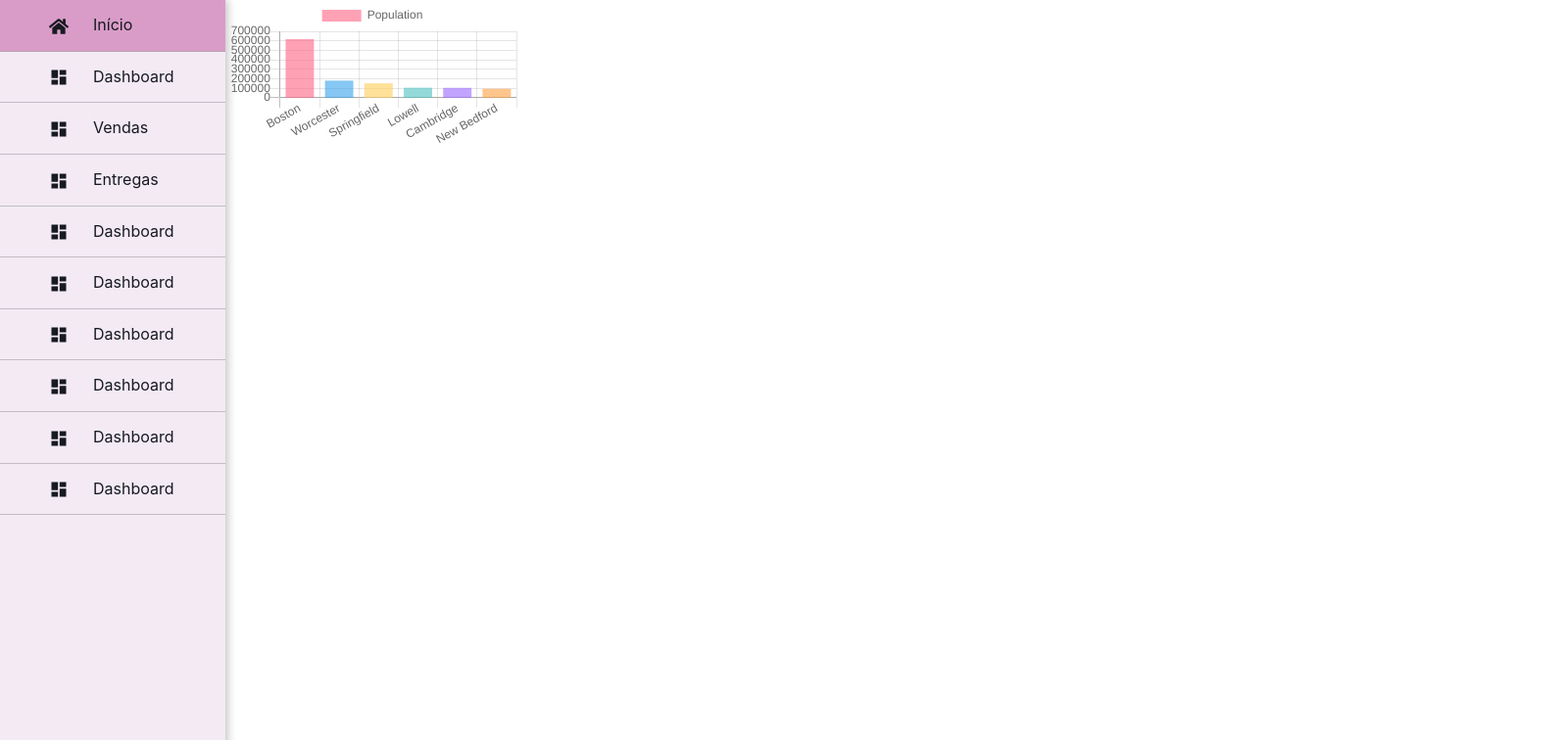
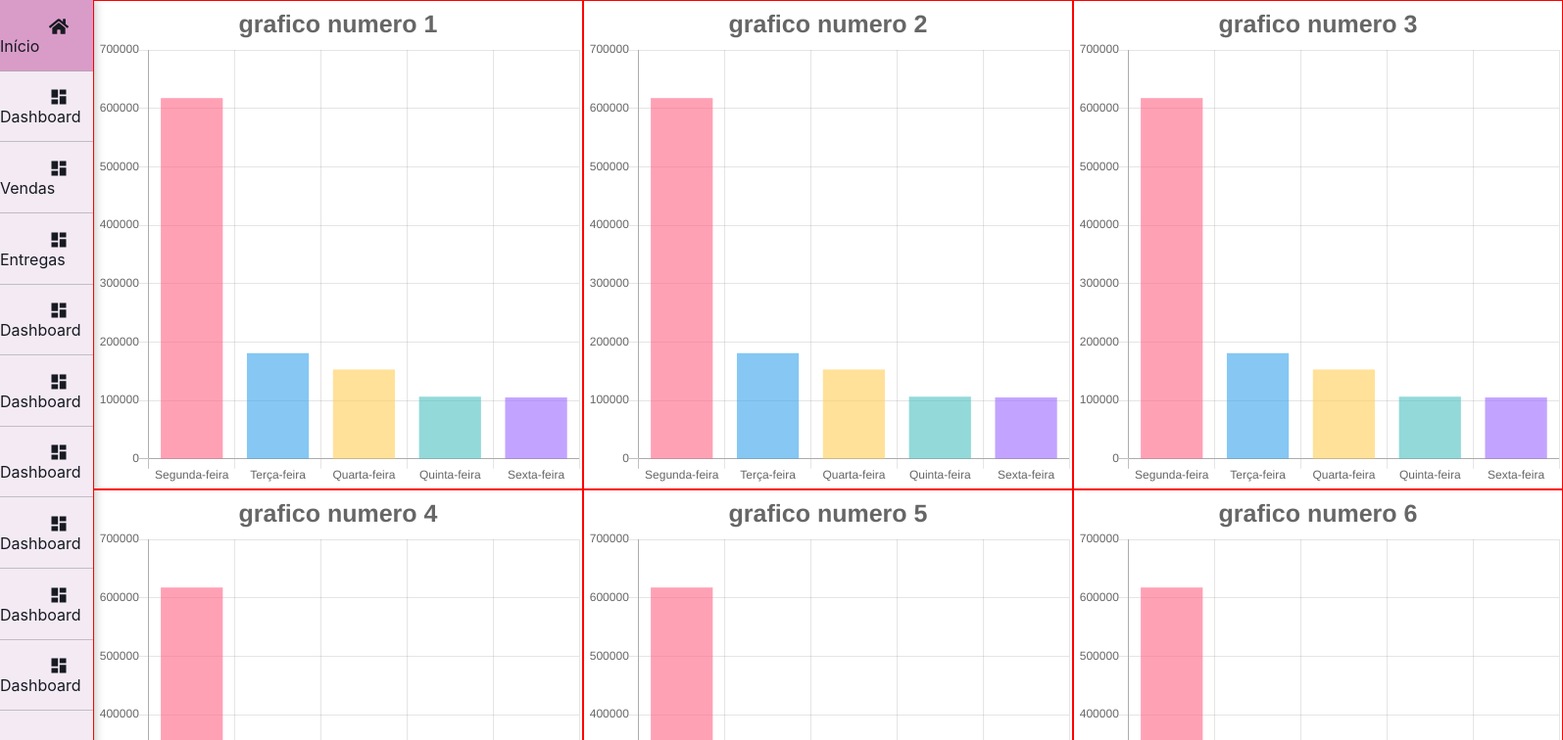
Before and after one commit to lucasmori/challenge-mega-hack-03, a React (Create React App) app in the folder frontend/: page / in a window 1280 px wide. Shown: the top 756 px of the page at 98% size, 1595 px wide, since content can reach past the window. Built offline with nearby package versions, Linux system fonts and the light colour scheme.

Commit message:
feat: add display grid

```diff
--- a/frontend/src/App.css
+++ b/frontend/src/App.css
@@ -2,5 +2,9 @@
   display: flex;
   flex-direction: row;
   height: 100%;
+}
 
+.grid {
+  display: grid;
+  grid-template-columns: repeat(3,1fr);
 }
--- a/frontend/src/App.tsx
+++ b/frontend/src/App.tsx
@@ -9,7 +9,14 @@ const App: React.FC = () => {
     <>
       <div className="container">
         <SidePanel />
-        <Chart />
+        <div className="grid">
+          <Chart title="grafico numero 1" displayTitle />
+          <Chart title="grafico numero 2" displayTitle />
+          <Chart title="grafico numero 3" displayTitle />
+          <Chart title="grafico numero 4" displayTitle />
+          <Chart title="grafico numero 5" displayTitle />
+          <Chart title="grafico numero 6" displayTitle />
+        </div>
       </div>
     </>
   );
--- a/frontend/src/components/Chart/index.tsx
+++ b/frontend/src/components/Chart/index.tsx
@@ -4,15 +4,19 @@ import { Bar, Line, Pie } from 'react-chartjs-2';
 
 import './styles.css';
 
-const Chart: React.FC = () => {
+interface Props {
+  title: string;
+  displayTitle?: boolean;
+  displayLegend?: boolean;
+}
+const Chart: React.FC<Props> = ({ title, displayTitle, displayLegend }) => {
   const [chartData, setChartData] = useState({
     labels: [
-      'Boston',
-      'Worcester',
-      'Springfield',
-      'Lowell',
-      'Cambridge',
-      'New Bedford',
+      'Segunda-feira',
+      'Terça-feira',
+      'Quarta-feira',
+      'Quinta-feira',
+      'Sexta-feira',
     ],
     datasets: [
       {
@@ -32,7 +36,21 @@ const Chart: React.FC = () => {
   });
   return (
     <div className="chart">
-      <Bar data={chartData} />
+      <Bar
+        data={chartData}
+        options={{
+          maintainAspectRatio: false,
+          title: {
+            display: displayTitle || false,
+            text: title,
+            fontSize: 25,
+          },
+          legend: {
+            display: displayLegend || false,
+            position: 'right',
+          },
+        }}
+      />
     </div>
   );
 };
--- a/frontend/src/components/Chart/styles.css
+++ b/frontend/src/components/Chart/styles.css
@@ -1,3 +1,5 @@
 .chart {
-  /* margin-left: 21%; */
+  width: 500px;
+  height: 500px;
+border: 1px solid red;
 }
```
